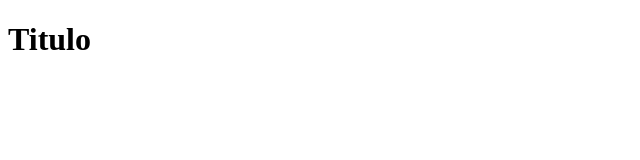
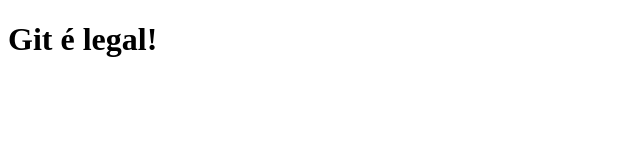
Before and after one commit to Gabrielndf/Teste-Kenzie, a plain HTML site: page index.html in a window 1280 px wide. Shown: the whole page, without its empty margins (0-640 px from the left). Drawn offline with Linux system fonts and the light colour scheme.

Commit message:
alteração dentro da tag h1

```diff
--- a/index.html
+++ b/index.html
@@ -7,6 +7,6 @@
     <title>Projeto git</title>
 </head>
 <body>
-    <h1>Titulo</h1>
+    <h1>Git é legal!</h1>
 </body>
 </html>
```
